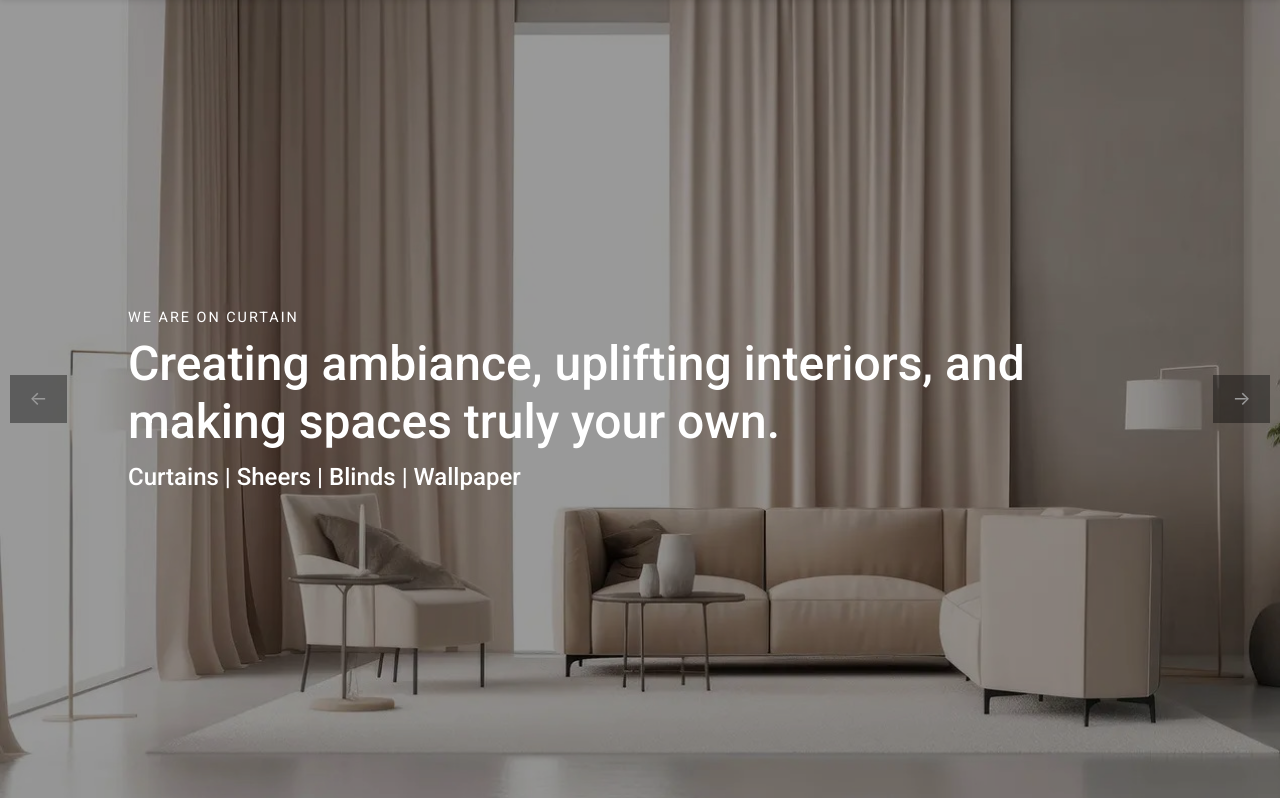
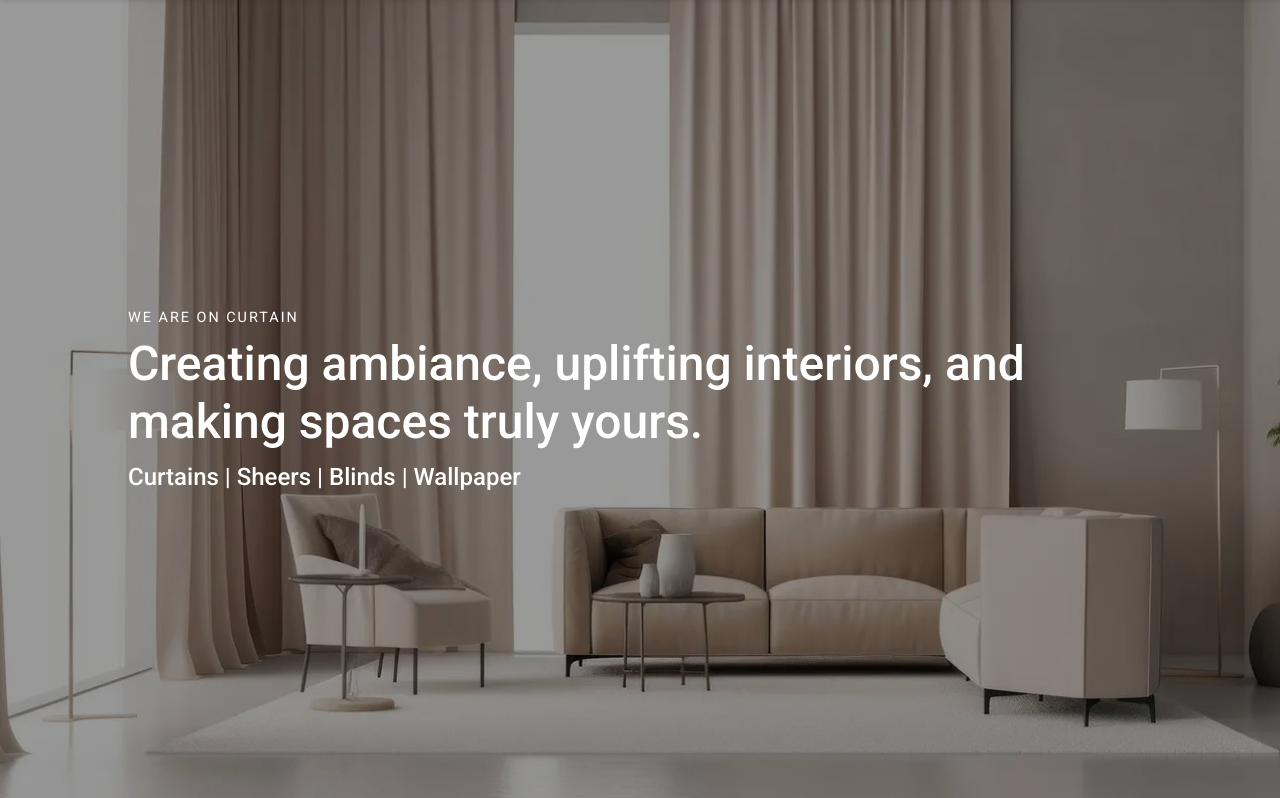
Before and after one commit to jerryvien/onncurtain, a PHP site: page / in a window 1280 px wide. Shown: the part 61-859 px from the top of the page. Run offline with PHP 8.4, Linux system fonts and the light colour scheme.

Commit message:
modify the title bar

```diff
--- a/index.php
+++ b/index.php
@@ -103,7 +103,8 @@
 <div class="slider-mask"></div>
 <div class="slider-overlay">
   <small>We Are On Curtain</small>
-  <h1>Creating ambiance, uplifting interiors, and making spaces truly your own.</h1>
+  <h1>Creating ambiance, uplifting interiors,
+    and making spaces truly yours.</h1>
   <h2>Curtains | Sheers | Blinds | Wallpaper</h2>
 </div>
 
@@ -117,9 +118,7 @@
     <img src="/assets/img/3-28399422.jpg" alt="Slide 3">
   </div>
 
-  <!-- optional prev/next -->
-  <button class="nav prev">&larr;</button>
-  <button class="nav next">&rarr;</button>
+
 </section>
 
 <!-- put this at the end of your <body> (or in your bundle) -->
```
